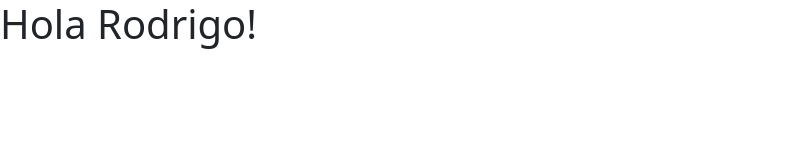
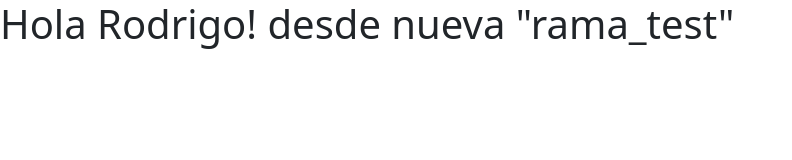
Before and after one commit to Roteiza/test, a plain HTML site: page index.html in a window 1280 px wide. Shown: the whole page, without its empty margins (0-792 px from the left). Drawn offline with nearby package versions, Linux system fonts and the light colour scheme.

Commit message:
commit desde rama_test

```diff
--- a/index.html
+++ b/index.html
@@ -11,7 +11,7 @@
     <title>Hello, world!</title>
   </head>
   <body>
-    <h1>Hola Rodrigo!</h1>
+    <h1>Hola Rodrigo! desde nueva "rama_test"</h1>
 
     <!-- Optional JavaScript; choose one of the two! -->
 
```
